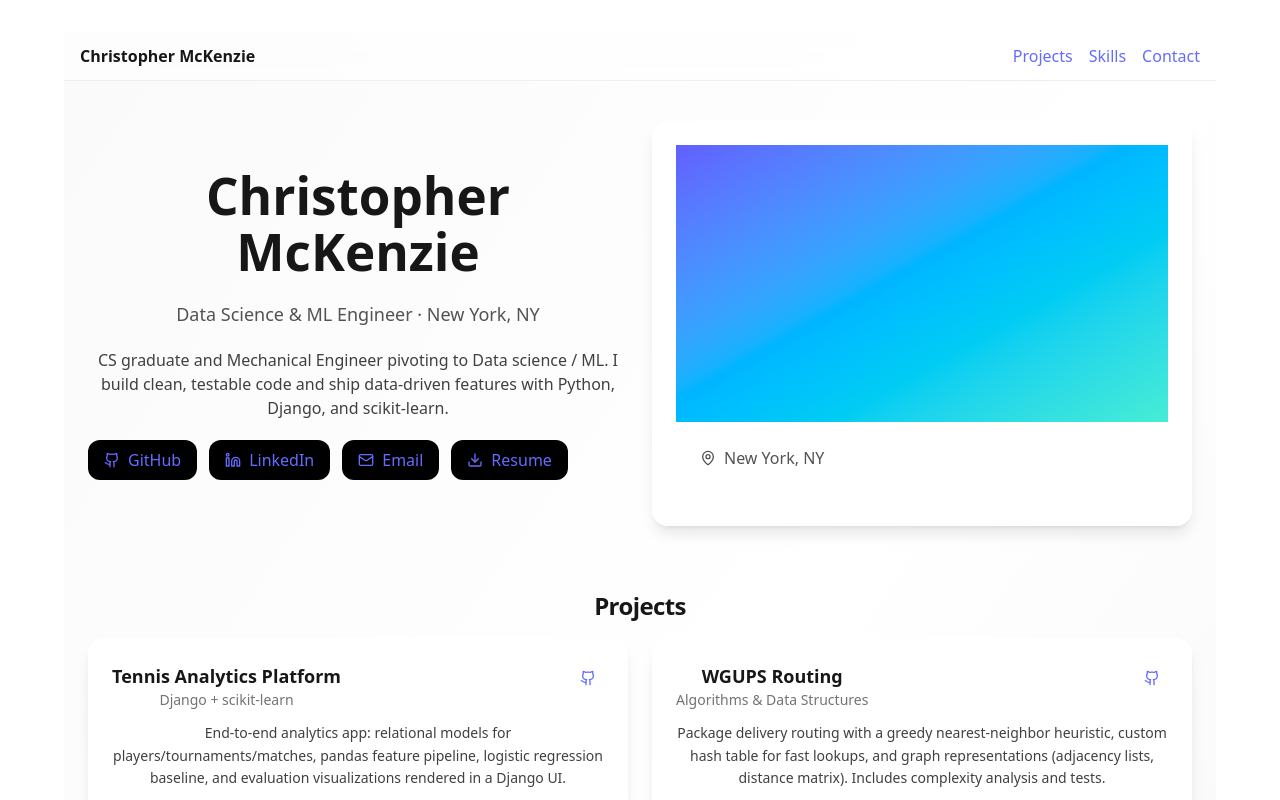
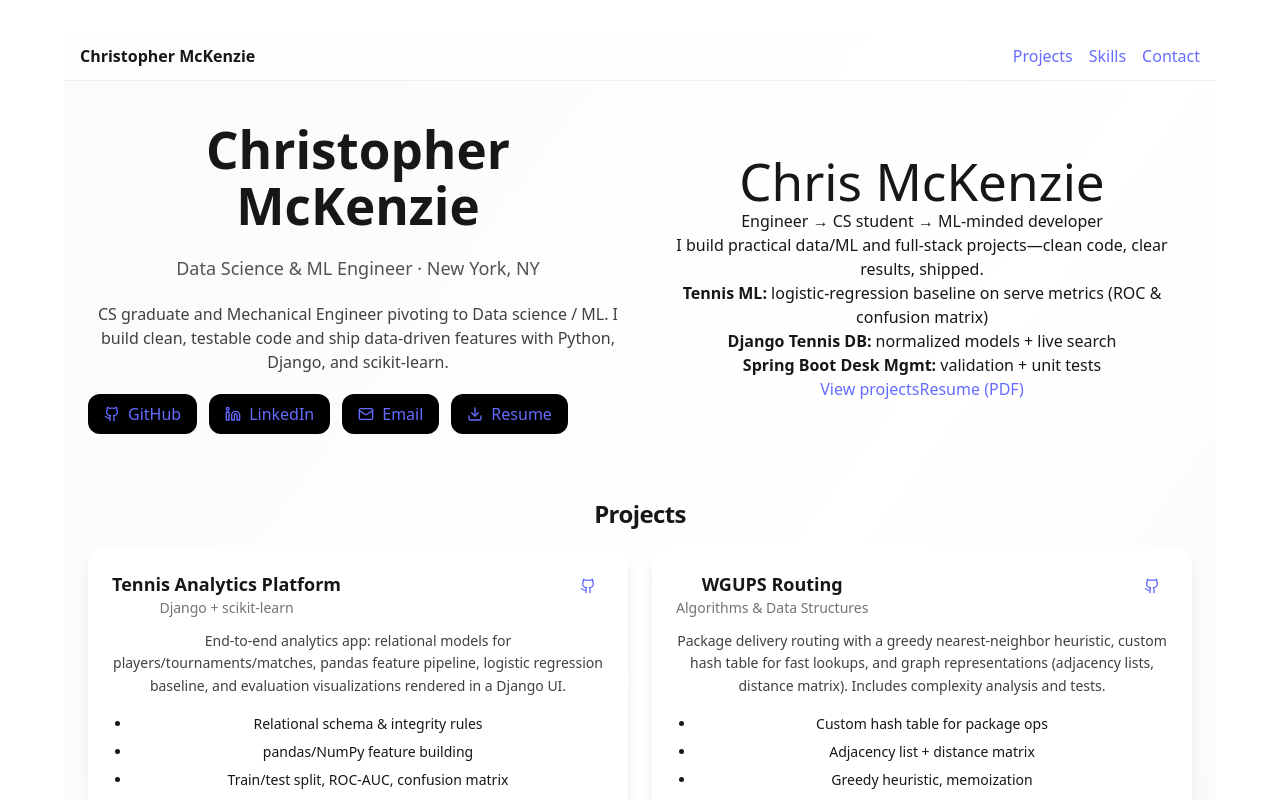
Before and after one commit to chalrees876/my-portfolio, a React (Vite) app: page / in a window 1280 px wide. Shown: the top 800 px of the page. Built offline with nearby package versions, Linux system fonts and the light colour scheme.

Commit message:
update portfolio and readme

```diff
--- a/src/portfolio.jsx
+++ b/src/portfolio.jsx
@@ -141,15 +141,23 @@ export default function PortfolioSite() {
             animate={{ opacity: 1, scale: 1 }}
             transition={{ duration: 0.6 }}
           >
-            <Card className="p-0 overflow-hidden">
-              <div className="aspect-video bg-gradient-to-br from-indigo-500 via-sky-400 to-teal-300 dark:from-indigo-700 dark:via-sky-600 dark:to-teal-500"/>
-              <div className="p-6">
-                <div className="flex items-center gap-2 text-neutral-600 dark:text-neutral-300 mb-2">
-                  <MapPin className="w-4 h-4" />
-                  <span>{PROFILE.location}</span>
-                </div>
-              </div>
-            </Card>
+            <div className="blueSquare" aria-labelledby="intro">
+              <h1 id="intro">Chris McKenzie</h1>
+              <p className="tagline">Engineer → CS student → ML-minded developer</p>
+              <p className="oneLiner">I build practical data/ML and full-stack projects—clean code, clear results, shipped.</p>
+
+              <ul className="highlights">
+                <li><strong>Tennis ML:</strong> logistic-regression baseline on serve metrics (ROC & confusion matrix)</li>
+                <li><strong>Django Tennis DB:</strong> normalized models + live search</li>
+                <li><strong>Spring Boot Desk Mgmt:</strong> validation + unit tests</li>
+              </ul>
+
+              <nav className="links">
+                <a href="#projects">View projects</a>
+                <a href="/resume.pdf">Resume (PDF)</a>
+              </nav>
+            </div>
+
           </motion.div>
         </section>
 
```
Also changed, not shown: 1 other file (tests, documents, lock files or other folders).
